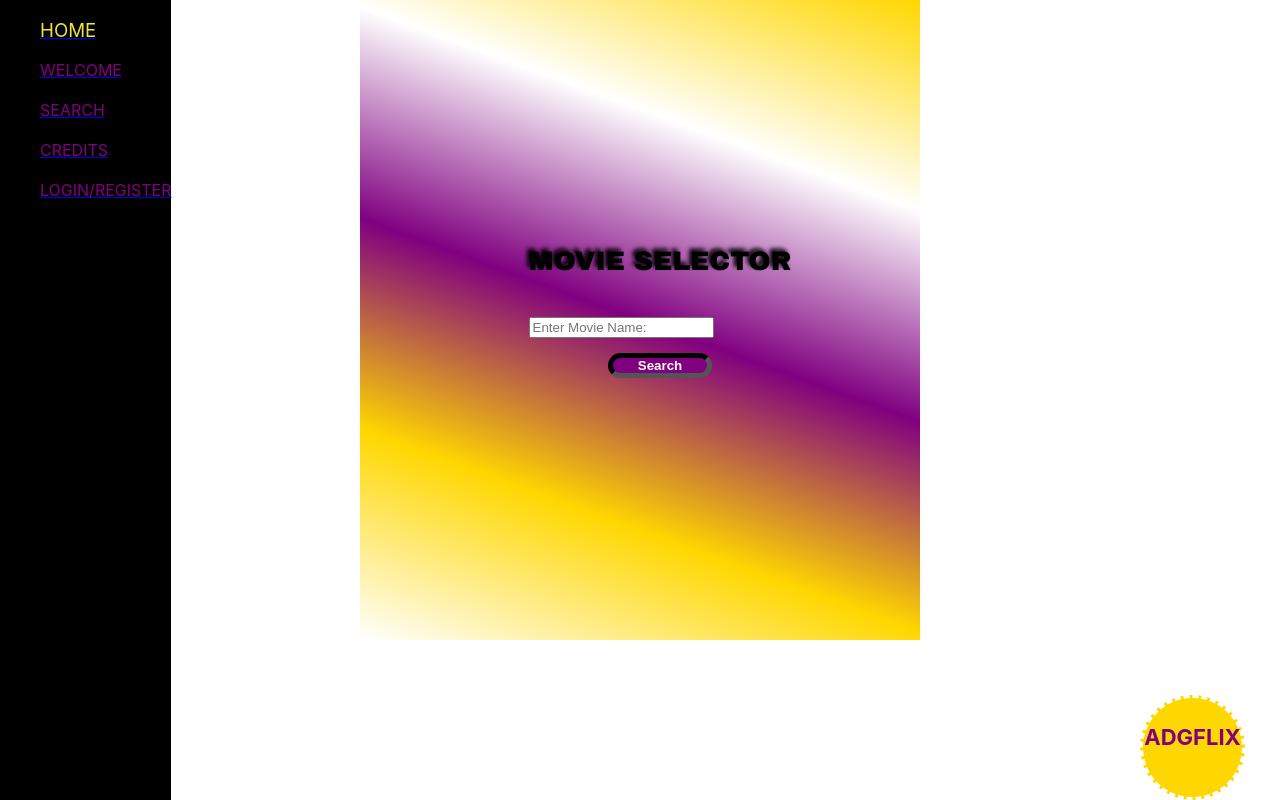
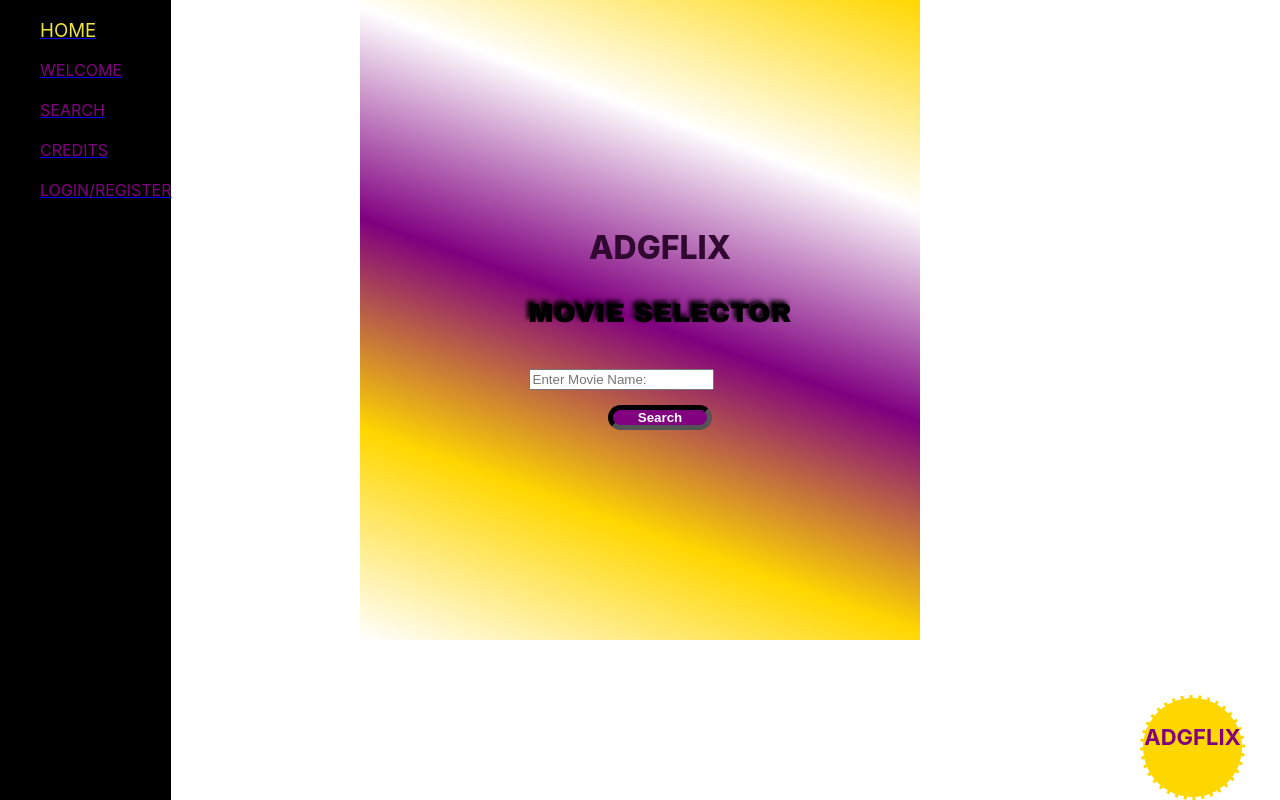
Before and after one commit to twanjobs68/mod3-movie-app, a React (Create React App) app: page /searchapi in a window 1280 px wide. Built offline with nearby package versions, Linux system fonts and the light colour scheme.

Commit message:
css changes

```diff
--- a/src/App.css
+++ b/src/App.css
@@ -51,6 +51,15 @@ font-size: 22px;
 
 .creditsBackground{
   background-color: black;
+}
+.namediv{
+  font-weight: 800;
+  margin: 15px;;
+  top:100%;
+  bottom:100%;
+  color:rgb(48, 8, 48);
+  font-size: xx-large;
+
 }
 
 .sideMenu{
--- a/src/Components/Searchapi.jsx
+++ b/src/Components/Searchapi.jsx
@@ -64,7 +64,11 @@ class Searchapi extends Component {
 
                 {/*1.w create buttons and input for data search*/}
                 {/*2w <input type="text" name="query" className="input"/> */}
+
         <div className="searchBar">
+           <div className ="namediv">
+             <center><p>ADGFLIX</p></center>
+           </div>
              <div id="movieSelector"><strong>MOVIE SELECTOR</strong></div><br>
              </br>
              <br>
```
